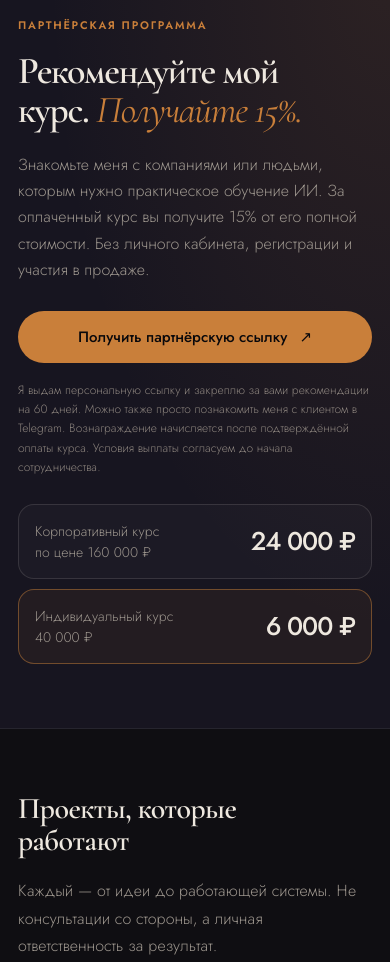
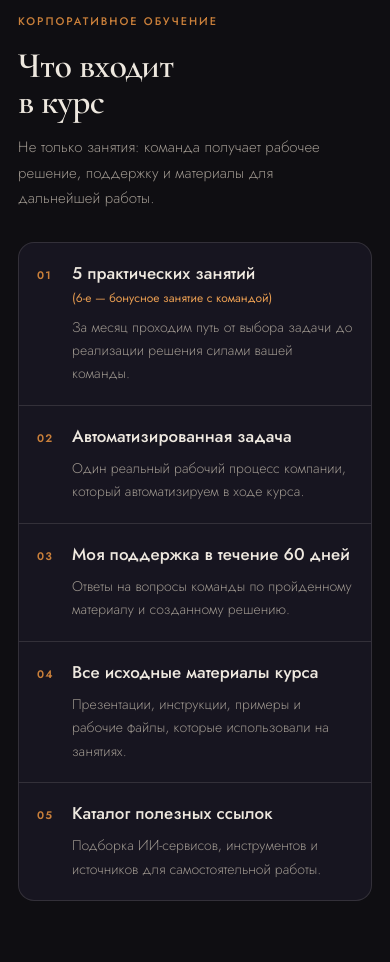
Before and after one commit to iamkurakov/iamkurakov, a plain HTML site: page index.html in a window 390 px wide. Shown: the part 1860-2822 px from the top of the page. Drawn offline with Linux system fonts and the light colour scheme.

Commit message:
Add course inclusions table below corporate training block

```diff
--- a/index.html
+++ b/index.html
@@ -775,6 +775,43 @@ a.foot-cell:hover{border-color:var(--a);transform:translateY(-4px);background:va
  .course-stat--card span{font-size:11px}
 }
 
+
+
+/* COURSE INCLUDES — five-part programme summary */
+#course-includes{background:var(--bg1);border-top:1px solid var(--br);padding:clamp(68px,7vw,104px) 0}
+#course-includes .wrap{max-width:1320px}
+.course-includes-layout{display:grid;grid-template-columns:minmax(230px,.76fr) minmax(0,1.54fr);align-items:start;gap:clamp(38px,5vw,84px)}
+.course-includes-intro .label{display:block;margin-bottom:17px}
+.course-includes-intro h2{font-size:clamp(39px,4.7vw,66px);line-height:1.02}
+.course-includes-intro .lead{margin-top:23px;max-width:380px;font-size:clamp(15px,1.3vw,17px);line-height:1.7}
+.course-package{width:100%;border:1px solid var(--br2);border-spacing:0;border-collapse:separate;table-layout:fixed;border-radius:var(--r);background:var(--bg2);overflow:hidden}
+.course-package th,.course-package td{padding:24px 26px;text-align:left;vertical-align:top}
+.course-package tr:not(:last-child)>*{border-bottom:1px solid var(--br2)}
+.course-package th{width:52%;font-weight:400}
+.course-package td{width:48%;color:var(--t2);font-size:14px;line-height:1.65}
+.course-package-head{display:flex;align-items:baseline;gap:16px}
+.course-package-num{flex:0 0 23px;font-family:'Jost',sans-serif;font-size:11px;letter-spacing:.1em;font-weight:600;color:var(--a)}
+.course-package-heading{display:block;color:var(--t);font-family:'Jost',sans-serif;font-size:clamp(16px,1.5vw,19px);font-weight:500;line-height:1.4}
+.course-package-bonus{display:block;margin-top:7px;color:var(--al);font-size:13px;line-height:1.5;font-weight:400}
+@media(max-width:1000px){
+  .course-includes-layout{grid-template-columns:1fr;gap:30px}
+  .course-includes-intro .lead{max-width:680px}
+}
+@media(max-width:600px){
+  #course-includes{padding:60px 0 72px}
+  .course-includes-intro h2{font-size:clamp(36px,9vw,49px)}
+  .course-includes-intro .lead{margin-top:14px}
+  .course-package{display:block}
+  .course-package tbody{display:block}
+  .course-package tr{display:block;padding:19px 18px}
+  .course-package th,.course-package td{display:block;width:100%;padding:0;border:0!important}
+  .course-package tr:not(:last-child){border-bottom:1px solid var(--br2)}
+  .course-package-head{gap:12px}
+  .course-package-num{flex-basis:23px}
+  .course-package-heading{font-size:17px}
+  .course-package-bonus{font-size:12px;margin-top:4px}
+  .course-package td{padding:9px 0 0 35px;font-size:14px}
+}
 
 /* Referral program: isolated styling using existing typography and colors. */
 #referral-program{background:var(--bg2);position:relative;overflow:hidden;border-top:1px solid var(--br);border-bottom:1px solid var(--br)}
@@ -1069,6 +1106,43 @@ body{-webkit-tap-highlight-color:rgba(201,127,58,.18)}
 </section>
 
 
+
+<section id="course-includes" data-screen-label="Состав курса" aria-labelledby="course-includes-title">
+<div class="wrap">
+<div class="course-includes-layout">
+<div class="course-includes-intro fi">
+<span class="label">Корпоративное обучение</span>
+<h2 id="course-includes-title">Что входит<br>в курс</h2>
+<p class="lead">Не только занятия: команда получает рабочее решение, поддержку и материалы для дальнейшей работы.</p>
+</div>
+<table class="course-package fi d1" aria-label="Что входит в корпоративный курс">
+<tbody>
+<tr>
+<th scope="row"><div class="course-package-head"><span class="course-package-num">01</span><span><span class="course-package-heading">5 практических занятий</span><span class="course-package-bonus">(6-е — бонусное занятие с командой)</span></span></div></th>
+<td>За месяц проходим путь от выбора задачи до реализации решения силами вашей команды.</td>
+</tr>
+<tr>
+<th scope="row"><div class="course-package-head"><span class="course-package-num">02</span><span class="course-package-heading">Автоматизированная задача</span></div></th>
+<td>Один реальный рабочий процесс компании, который автоматизируем в ходе курса.</td>
+</tr>
+<tr>
+<th scope="row"><div class="course-package-head"><span class="course-package-num">03</span><span class="course-package-heading">Моя поддержка в течение 60 дней</span></div></th>
+<td>Ответы на вопросы команды по пройденному материалу и созданному решению.</td>
+</tr>
+<tr>
+<th scope="row"><div class="course-package-head"><span class="course-package-num">04</span><span class="course-package-heading">Все исходные материалы курса</span></div></th>
+<td>Презентации, инструкции, примеры и рабочие файлы, которые использовали на занятиях.</td>
+</tr>
+<tr>
+<th scope="row"><div class="course-package-head"><span class="course-package-num">05</span><span class="course-package-heading">Каталог полезных ссылок</span></div></th>
+<td>Подборка ИИ-сервисов, инструментов и источников для самостоятельной работы.</td>
+</tr>
+</tbody>
+</table>
+</div>
+</div>
+</section>
+
 <section id="referral-program" data-screen-label="Партнёрская программа" aria-label="Реферальная программа курса">
 <div class="wrap"><div class="referral-layout">
 <div class="fi">
```
